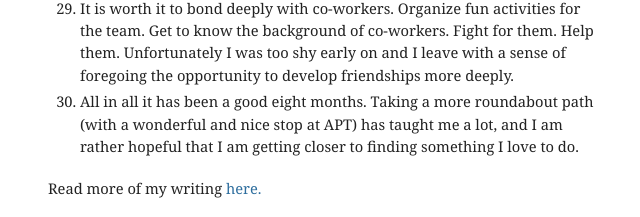
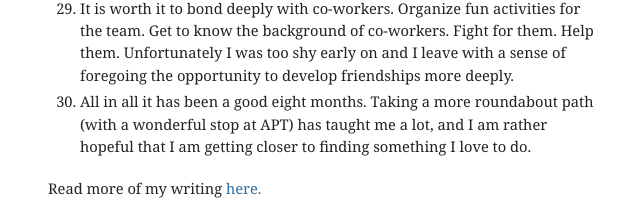
Before and after one commit to mbwong/mbwong.github.com, a Jekyll site: the page built from _posts/2013-04-30-lessons-from-apt.md, in a window 1280 px wide and 900 px high, scrolled down 1874 px. Shown: the part 680-897 px from the top of the window, without its empty margins (302-942 px from the left). Built offline with Jekyll 4.4.1, drawn with Linux system fonts in a browser that asks for light colours.

Commit message:
Update 2013-04-30-lessons-from-apt.md

```diff
--- a/_posts/2013-04-30-lessons-from-apt.md
+++ b/_posts/2013-04-30-lessons-from-apt.md
@@ -35,4 +35,4 @@
 27. The corporate world is bewildering. There can be entire business units in large corporations devoted to doing very little. Politics can be very toxic and lead to little or no information sharing within a company. Things are easily lost within the corporate hierarchy. What gets done depends very much on what the C-level executives care about. Managers can only work within their fiefdom and around on the margins.
 29. Corporate restructuring causes a lot of nervousness and can bring productivity of managers and analyst to zero. The costs of such an exercise is not to be discounted.
 30. It is worth it to bond deeply with co-workers. Organize fun activities for the team. Get to know the background of co-workers. Fight for them. Help them. Unfortunately I was too shy early on and I leave with a sense of foregoing the opportunity to develop friendships more deeply.
-31. All in all it has been a good eight months. Taking a more roundabout path (with a wonderful and nice stop at APT) has taught me a lot, and I am rather hopeful that I am getting closer to finding something I love to do.
+31. All in all it has been a good eight months. Taking a more roundabout path (with a wonderful stop at APT) has taught me a lot, and I am rather hopeful that I am getting closer to finding something I love to do.
```
